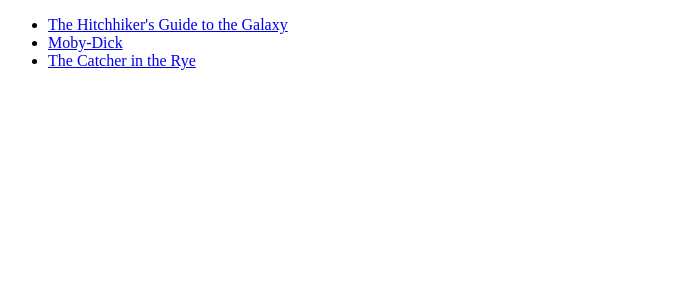
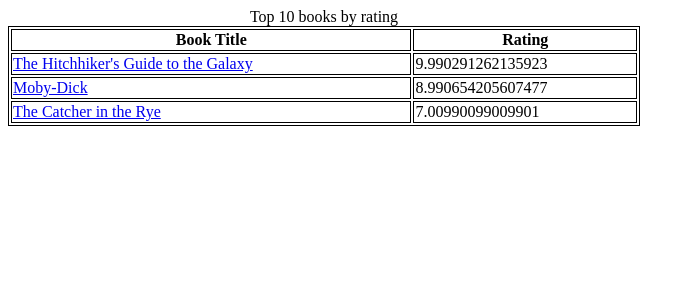
Before and after one commit to mindaugl/django_reviews, a Django app: page /books/ in a window 1280 px wide. Shown: the top 300 px of the page, without its empty margins (0-695 px from the left). Run offline with Django 5.2, Linux system fonts and the light colour scheme; data comes from the database, SQL or seed files in the repository; both versions use the stored data as it was after the commit.

Commit message:
Add the top 10 books table with ratings at the top page.

```diff
--- a/review/books/templates/books/index.html
+++ b/review/books/templates/books/index.html
@@ -1,13 +1,36 @@
 <!DOCTYPE html>
 <html lang="en">
-<head></head>
+<head>
+    <style>
+    table, th, td {
+      border: 1px solid;
+    }
+
+    table {
+      width: 50%;
+    }
+    </style>
+</head>
 <body>
     {% if books_top10 %}
-    <ul>
+    <!--    <ul>-->
+    <!--    {% for book in books_top10 %}-->
+    <!--        <li><a href="{% url 'books:detail' book.id %}">{{ book.title }}, {{book.rating}}</a></li>-->
+    <!--    {% endfor %}-->
+    <!--    </ul>-->
+    <table>
+        <caption>Top 10 books by rating</caption>
+        <tr>
+            <th>Book Title</th><th>Rating</th>
+        </tr>
         {% for book in books_top10 %}
-        <li><a href="{% url 'books:detail' book.id %}">{{ book.title }}</a></li>
+        <tr>
+            <td><a href="{% url 'books:detail' book.id %}">{{ book.title }}</a></td>
+            <td>{{book.rating}}</td>
+        </tr>
         {% endfor %}
-    </ul>
+    </table>
+
     {% else %}
         <p>No books are available.</p>
     {% endif %}
```
Also changed, not shown: review/db.sqlite3. Lines whose indentation alone changed are shown as unchanged.
